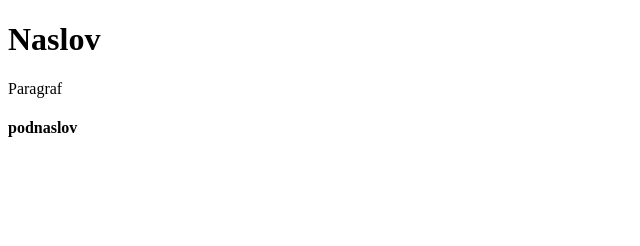
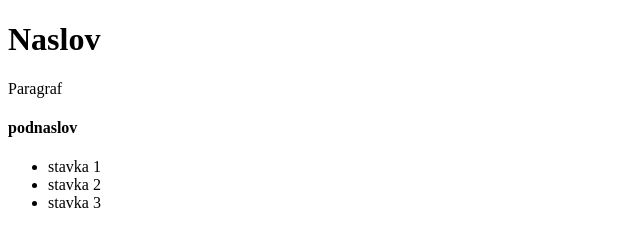
Before and after one commit to Krky7/repozitorij-ponavljanje, a plain HTML site: page index.html in a window 1280 px wide. Shown: the whole page, without its empty margins (0-640 px from the left). Drawn offline with Linux system fonts and the light colour scheme.

Commit message:
List 1. commit

```diff
--- a/index.html
+++ b/index.html
@@ -10,6 +10,11 @@
         <h1>Naslov</h1>
         <p>Paragraf</p>
         <h4>podnaslov</h4>
+        <ul>
+            <li>stavka 1</li>
+            <li>stavka 2</li>
+            <li>stavka 3</li>
+        </ul>
     </main>
 </body>
 </html>
```
